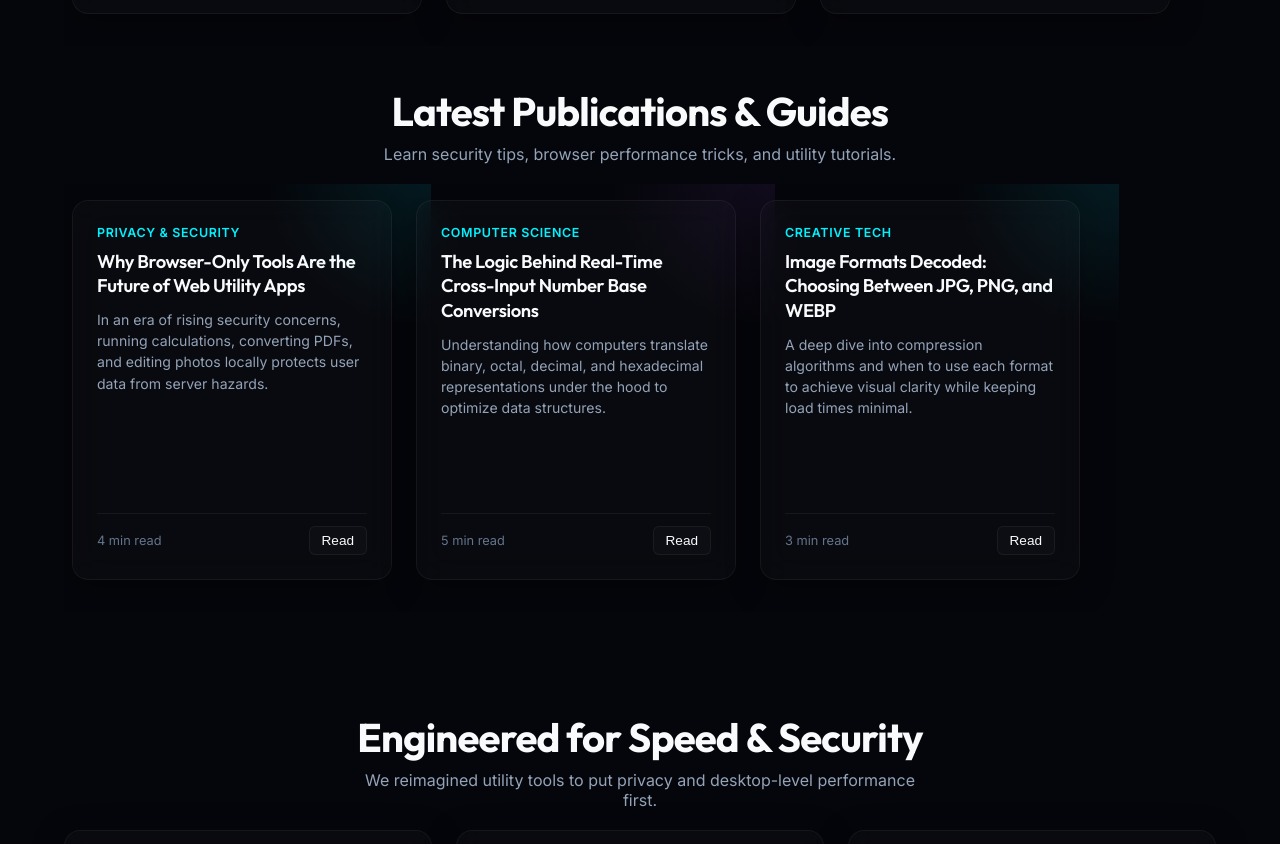
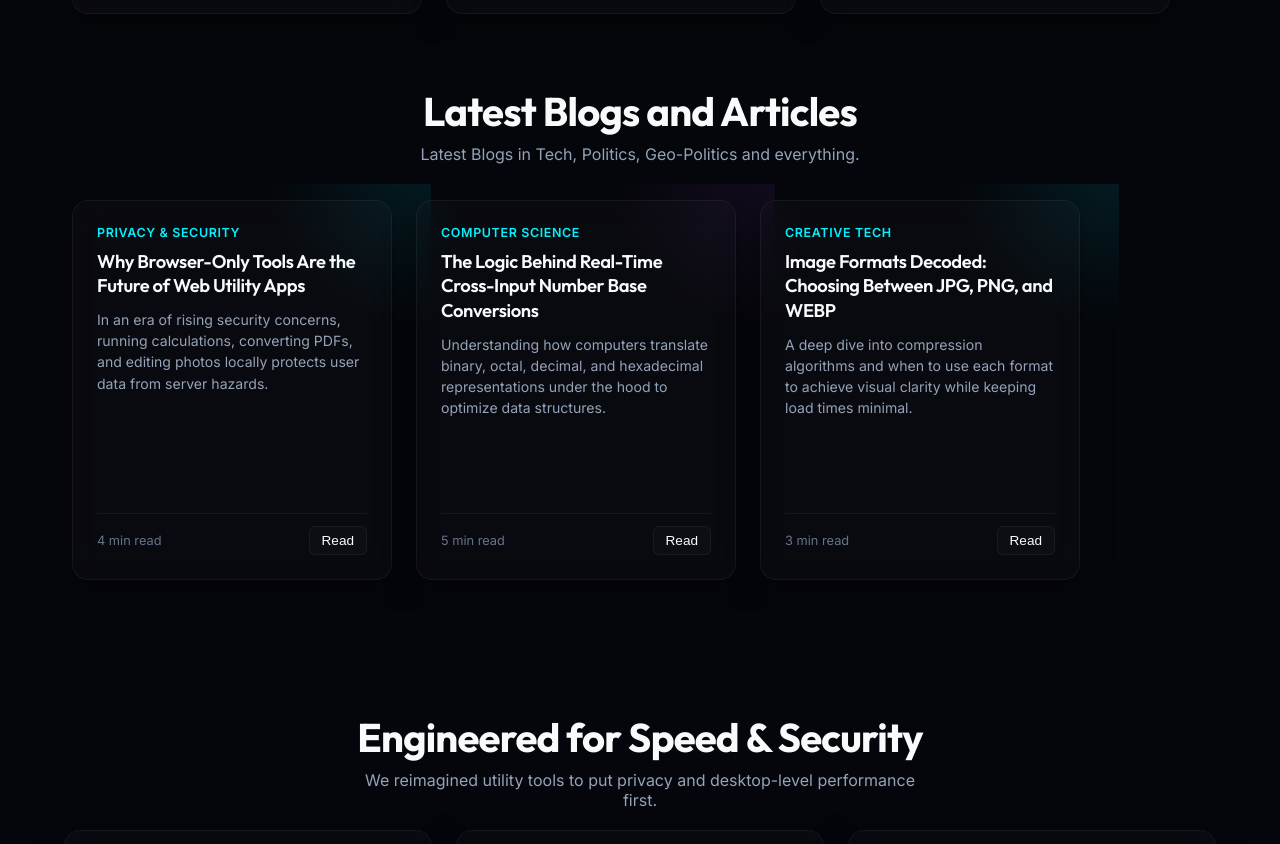
Before and after one commit to abhikr1436/quantum-qbit, a React (Vite) app: page / in a window 1280 px wide. Shown: the part 954-1798 px from the top of the page. Built offline with nearby package versions, Linux system fonts and the light colour scheme; no server answers.

Commit message:
minor landing change

```diff
--- a/src/pages/LandingPage.tsx
+++ b/src/pages/LandingPage.tsx
@@ -196,8 +196,8 @@ export const LandingPage: React.FC = () => {
       <section style={styles.blogsSection}>
         <div className="container">
           <div style={styles.sectionHeader}>
-            <h2 style={styles.sectionTitle}>Latest Publications & Guides</h2>
-            <p style={styles.sectionSubtitle}>Learn security tips, browser performance tricks, and utility tutorials.</p>
+            <h2 style={styles.sectionTitle}>Latest Blogs and Articles</h2>
+            <p style={styles.sectionSubtitle}>Latest Blogs in Tech, Politics, Geo-Politics and everything.</p>
           </div>
 
           <div className="horizontal-scroll-row">
```
